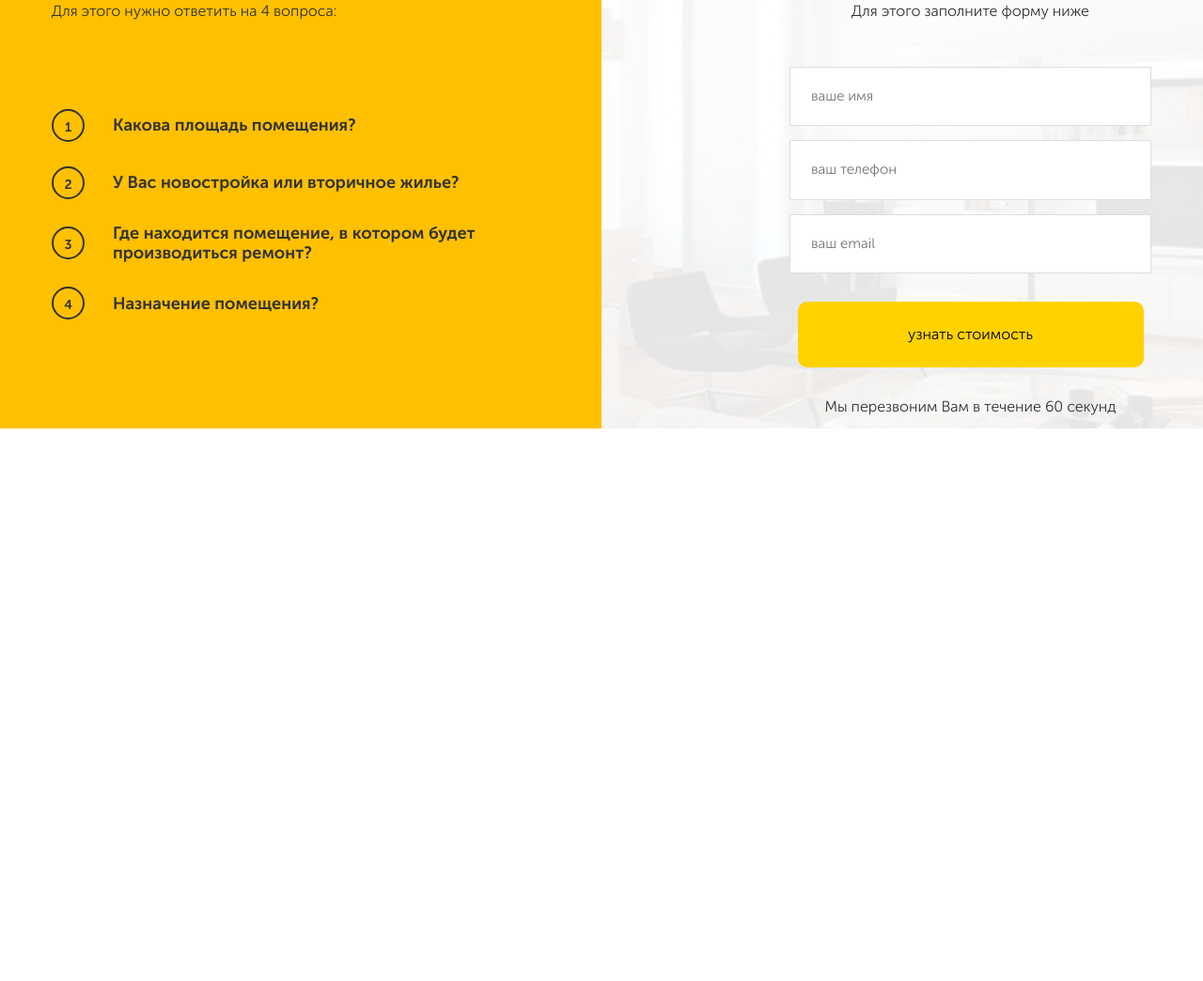
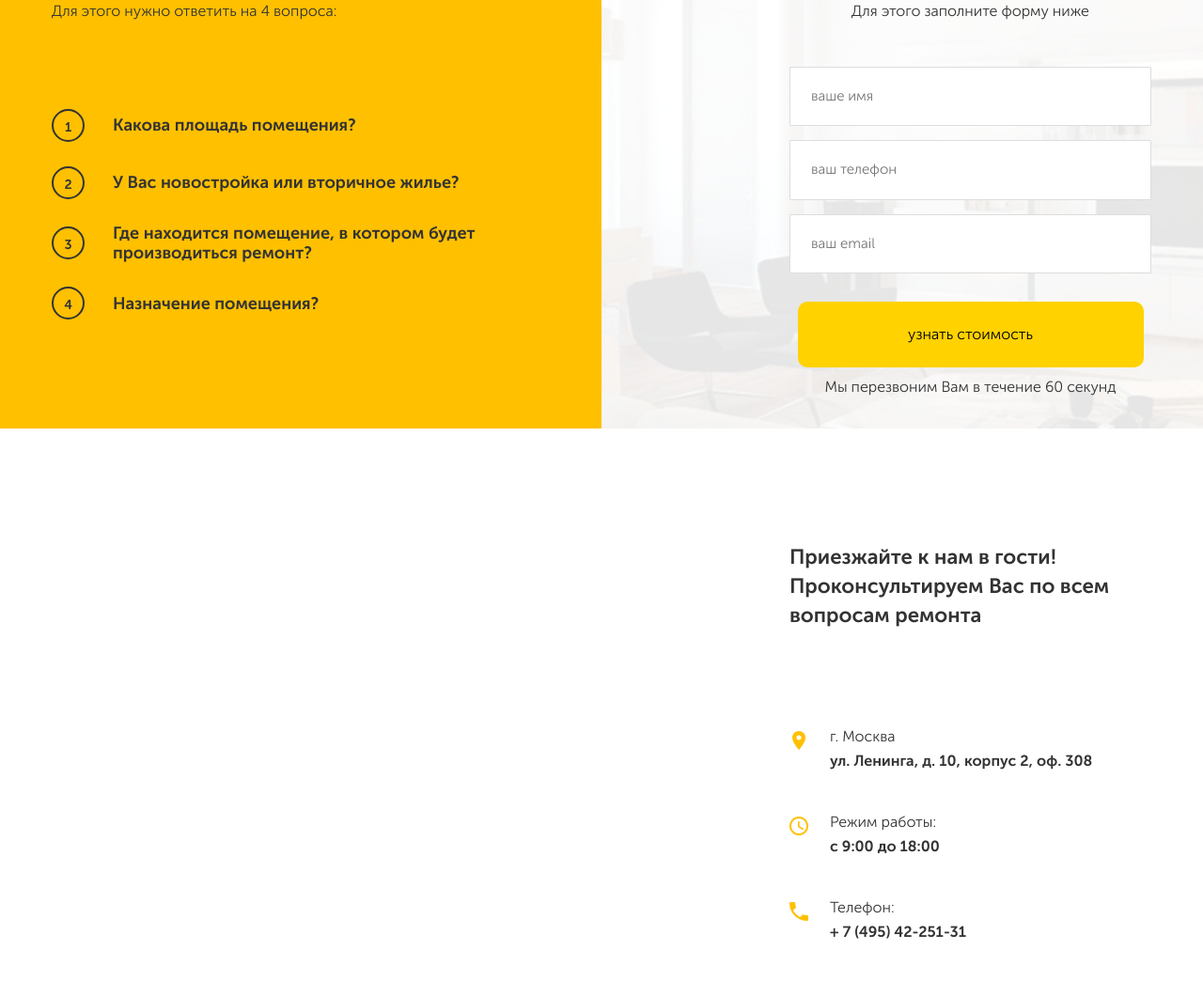
Before and after one commit to Andreynikonov/webstart, a plain HTML site: page src/index.html in a window 1280 px wide. Shown: the part 3920-4964 px from the top of the page at 94% size. Before the commit the page ends 4376 px from the top, so only its background shows below. Drawn offline with nearby package versions, Linux system fonts and the light colour scheme.

Commit message:
добавил секцию- footer

```diff
--- a/src/index.html
+++ b/src/index.html
@@ -319,6 +319,37 @@
       <!-- /.container -->
     </section>
     <!-- /.section brif -->
+    <footer class="footer">
+      <div class="map" id="map">
+        <script type="text/javascript" charset="utf-8" async
+        src="https://api-maps.yandex.ru/services/constructor/1.0/js/?um=constructor%3A7009bc6ead4d3218fb3c6b14ecf7ebe517e65506ed816786708885bf20657870&amp;width=100%25&amp;height=640&amp;lang=ru_RU&amp;scroll=false">
+        </script>
+      </div>
+      <div class="container">
+        <div class="contacts-block">
+          <div class="contacts">
+            <h3 class="contacts__title">Приезжайте к нам в гости!Проконсультируем Вас по всем вопросам ремонта</h3>
+          <ul class="contacts-list">
+            <li class="contacts-list__item">
+              <span class="contacts-list__icon"><img src="img/footer/map-placeholder.png" alt=""></span>
+              <span class="contacts-list__text">г. Москва<br><b class="footer__bold"> ул. Ленинга, д. 10, корпус 2, оф. 308</b></span>
+            </li>
+            <li class="contacts-list__item">
+              <span class="contacts-list__icon"><img src="img/footer/clock-face.png" alt=""></span>
+              <span class="contacts-list__text">Режим работы: <br><b class="footer__bold"> с 9:00 до 18:00</b></span>
+            </li>
+            <li class="contacts-list__item">
+              <span class="contacts-list__icon"><img src="img/footer/phone-call-button.png" alt=""></span>
+              <span class="contacts-list__text">Телефон: <br><a href="tel:+7(495)42-251-31" class="footer__phone">+ 7 (495) 42-251-31</a></span>
+            </li>
+          </ul>
+          </div>
+        </div>
+        <!-- /.contacts -->
+      </div>
+      <!-- /.map -->
+    </footer>
+    <!-- /.footer section -->
   </main>
   <!-- /.main -->
   <div class="modal" id="modal">
--- a/src/sass/blocks/_brif.sass
+++ b/src/sass/blocks/_brif.sass
@@ -21,7 +21,7 @@
     width: 100%
     max-width: 368px
     margin-top: 15px
-    margin-bottom: 33px
+    margin-bottom: 12px
 .interview
   padding-bottom: 90px
   padding-right: 70px
--- /dev/null
+++ b/src/sass/blocks/_footer.sass
@@ -0,0 +1,45 @@
+.footer
+  position: relative
+  &__phone
+    color: $text-color
+    font-size: 16px
+    +bolt
+    text-decoration: none
+  &__bold
+    +bolt
+.map
+  position: absolute
+  left: 0
+  top: 0
+  width: 50%
+.contacts
+  flex-basis: 50%
+  padding-top: 100px
+  padding-left: 200px
+  &__title
+    font-size: 22px
+    +bolt
+    line-height: 1.4
+    margin-bottom: 100px
+  &-block
+    display: flex
+    justify-content: flex-end
+  &-list
+    padding: 0
+    list-style: none
+    &__item
+      display: flex
+      align-items: flex-start
+      margin-bottom: 39px
+    &__icon
+      width: 20px
+      height: 20px
+      line-height: 20px
+      text-align: center
+      margin-right: 23px
+      margin-top: 7px
+    &__text
+      font-size: 16px
+      line-height: 26px
+      &__bold
+        +bolt
--- a/src/sass/blocks/style.sass
+++ b/src/sass/blocks/style.sass
@@ -9,3 +9,4 @@
 @import 'price'
 @import 'steps'
 @import 'brif'
+@import 'footer'
```
Also changed, not shown: src/css/style.css, src/img/footer/clock-face.png (added), src/img/footer/map-placeholder.png (added), src/img/footer/phone-call-button.png (added), 1 other file.
